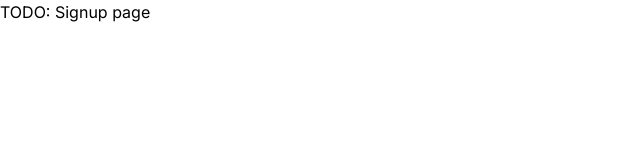
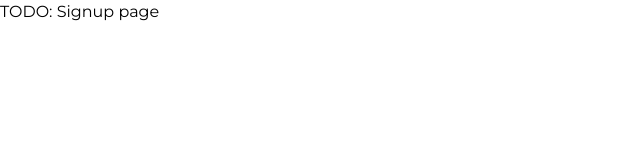
Before and after one commit to MeetMate-org/meetmate-client, a Next.js app: page /auth/signup in a window 1280 px wide. Shown: the top 160 px of the page, without its empty margins (0-640 px from the left). Built offline with nearby package versions, Linux system fonts and the light colour scheme.

Commit message:
upd: font

```diff
--- a/app/layout.tsx
+++ b/app/layout.tsx
@@ -1,8 +1,8 @@
 import type { Metadata } from "next";
-import { Inter } from "next/font/google";
+import { Montserrat } from "next/font/google";
 import "./globals.css";
 
-const inter = Inter({ subsets: ["latin"] });
+const montserrat = Montserrat({ subsets: ["latin"], weight: "400" });
 
 export const metadata: Metadata = {
   title: "MeetMate",
@@ -16,7 +16,7 @@
 }) {
   return (
     <html lang="en">
-      <body className={inter.className}>
+      <body className={montserrat.className}>
         {children}
       </body>
     </html>
```
